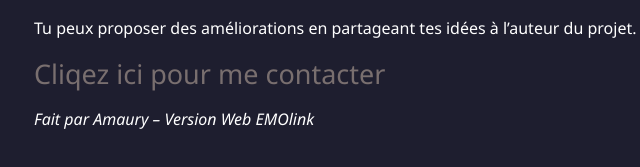
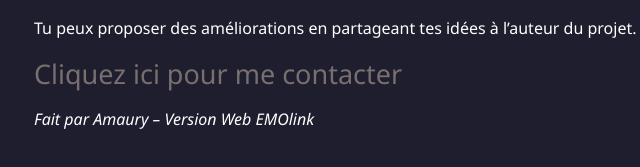
Before and after one commit to momort02/EMOlink, a plain HTML site: page informations.html in a window 1280 px wide. Shown: the part 523-690 px from the top of the page, 14-654 px from the left. Drawn offline with Linux system fonts and the light colour scheme.

Commit message:
Update informations.html

```diff
--- a/informations.html
+++ b/informations.html
@@ -33,7 +33,7 @@
 
     <h2>Avis et suggestions</h2>
     <p>Tu peux proposer des améliorations en partageant tes idées à l’auteur du projet.</p>
-    <a class="links" href="mailto:amaury.goemaere@gmail.com">Cliqez ici pour me contacter</a>
+    <a class="links" href="mailto:amaury.goemaere@gmail.com">Cliquez ici pour me contacter</a>
     <p><em>Fait par Amaury – Version Web EMOlink</em></p>
   </div>
 </body>
```
